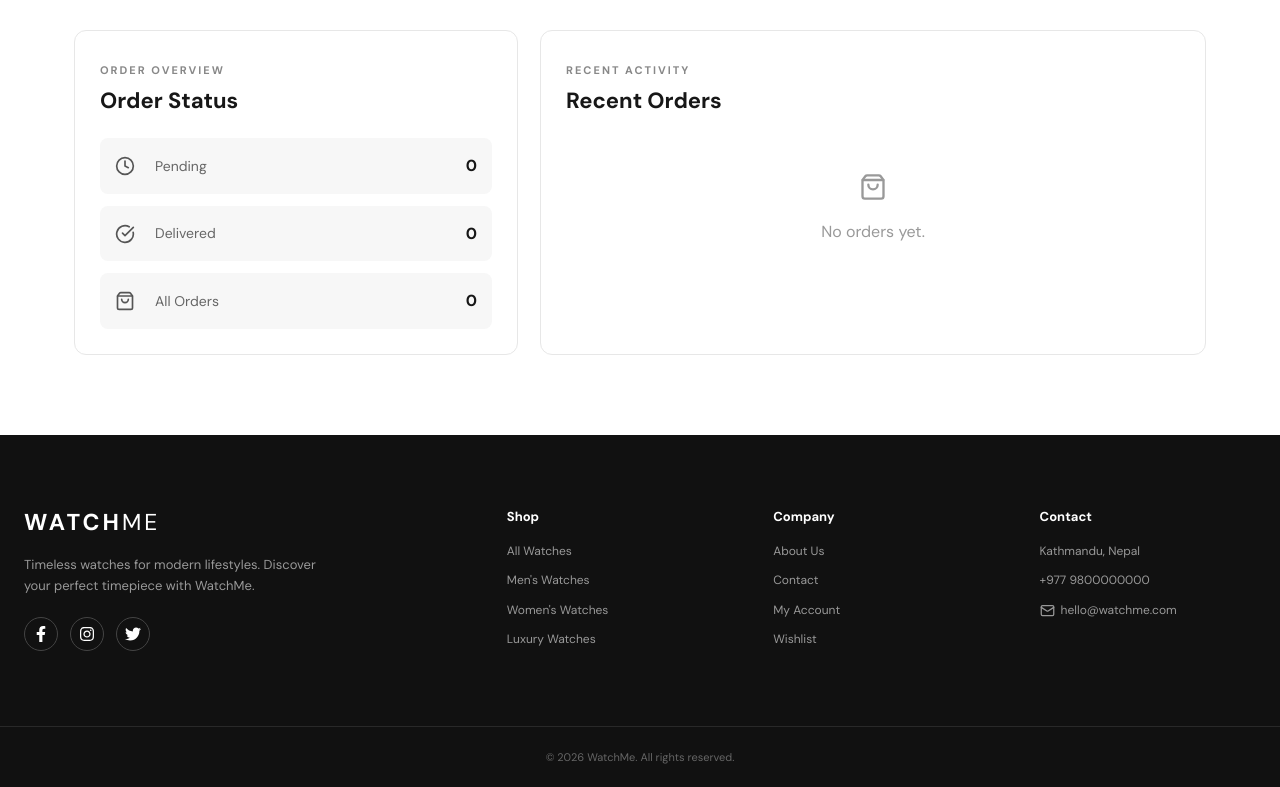
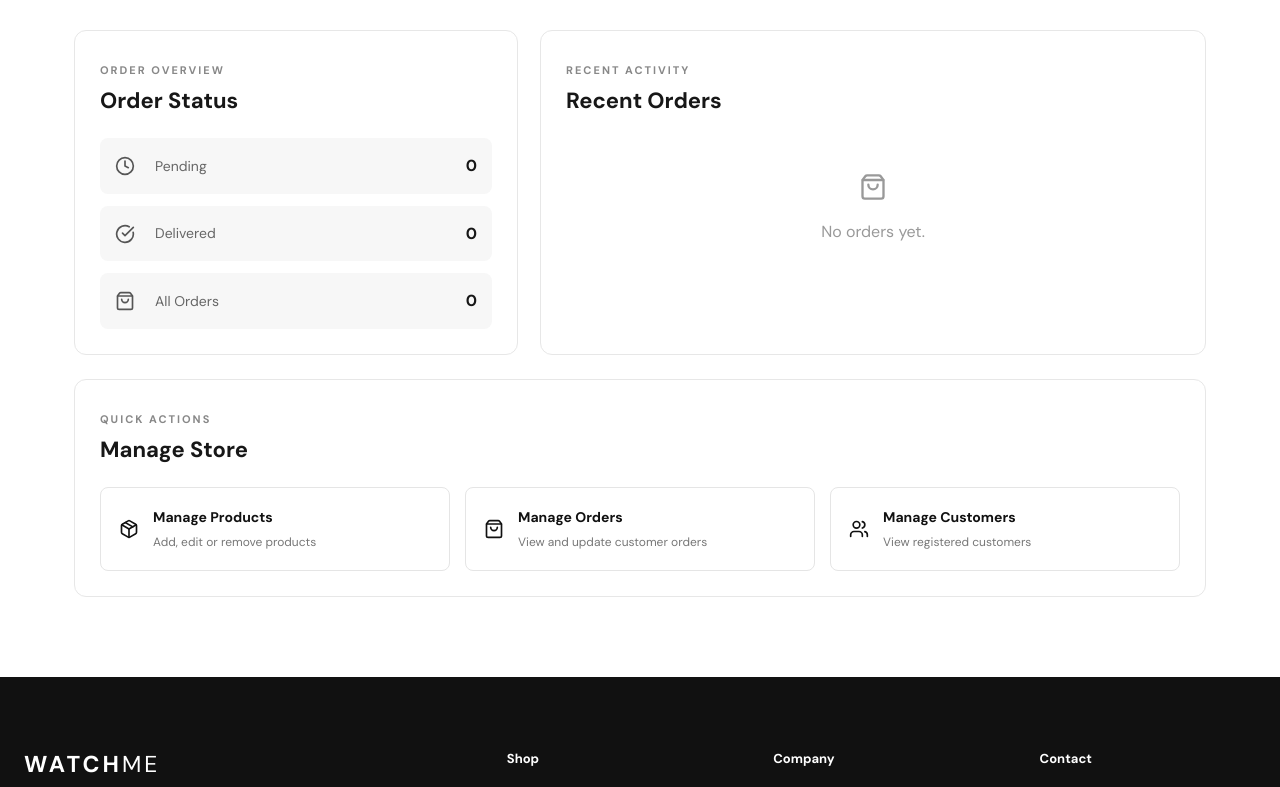
Before and after one commit to aashishbudhathoki333/Watch-ME, a React (Vite) app in the folder client/: page /admin in a window 1280 px wide. Shown: the part 399-1186 px from the top of the page. Built offline with nearby package versions, Linux system fonts and the light colour scheme; a web font is replaced by a local one.

Commit message:
feat: add quick actions section to AdminDashboard for managing products, orders, and customers

```diff
--- a/client/src/pages/AdminDashboard.css
+++ b/client/src/pages/AdminDashboard.css
@@ -248,3 +248,51 @@
     color: #111;
     text-decoration: underline;
 }
+.admin-quick-actions {
+    margin-top: 24px;
+}
+
+.quick-action-grid {
+    display: grid;
+    grid-template-columns: repeat(3, 1fr);
+    gap: 15px;
+}
+
+.quick-action-button {
+    display: flex;
+    align-items: center;
+    gap: 14px;
+    padding: 18px;
+    border: 1px solid #e5e5e5;
+    border-radius: 8px;
+    color: #111;
+    text-decoration: none;
+    transition: 0.2s ease;
+}
+
+.quick-action-button:hover {
+    border-color: #111;
+    transform: translateY(-2px);
+}
+
+.quick-action-button svg {
+    flex-shrink: 0;
+}
+
+.quick-action-button strong {
+    display: block;
+    margin-bottom: 5px;
+    font-size: 14px;
+}
+
+.quick-action-button span {
+    display: block;
+    color: #777;
+    font-size: 12px;
+}
+
+@media (max-width: 800px) {
+    .quick-action-grid {
+        grid-template-columns: 1fr;
+    }
+}
--- a/client/src/pages/AdminDashboard.jsx
+++ b/client/src/pages/AdminDashboard.jsx
@@ -283,6 +283,68 @@ const AdminDashboard = () => {
 
       </section>
 
+      {/* QUICK ACTIONS */}
+
+<section className="admin-quick-actions">
+
+  <div className="admin-overview-card">
+
+    <div className="admin-card-header">
+      <div>
+        <span className="admin-label">
+          QUICK ACTIONS
+        </span>
+
+        <h2>Manage Store</h2>
+      </div>
+    </div>
+
+    <div className="quick-action-grid">
+
+      <Link
+        to="/admin/products"
+        className="quick-action-button"
+      >
+        <Package size={20} />
+
+        <div>
+          <strong>Manage Products</strong>
+          <span>Add, edit or remove products</span>
+        </div>
+      </Link>
+
+
+      <Link
+        to="/admin/orders"
+        className="quick-action-button"
+      >
+        <ShoppingBag size={20} />
+
+        <div>
+          <strong>Manage Orders</strong>
+          <span>View and update customer orders</span>
+        </div>
+      </Link>
+
+
+      <Link
+        to="/admin/customers"
+        className="quick-action-button"
+      >
+        <Users size={20} />
+
+        <div>
+          <strong>Manage Customers</strong>
+          <span>View registered customers</span>
+        </div>
+      </Link>
+
+    </div>
+
+  </div>
+
+</section>
+
     </main>
   );
 };
```
